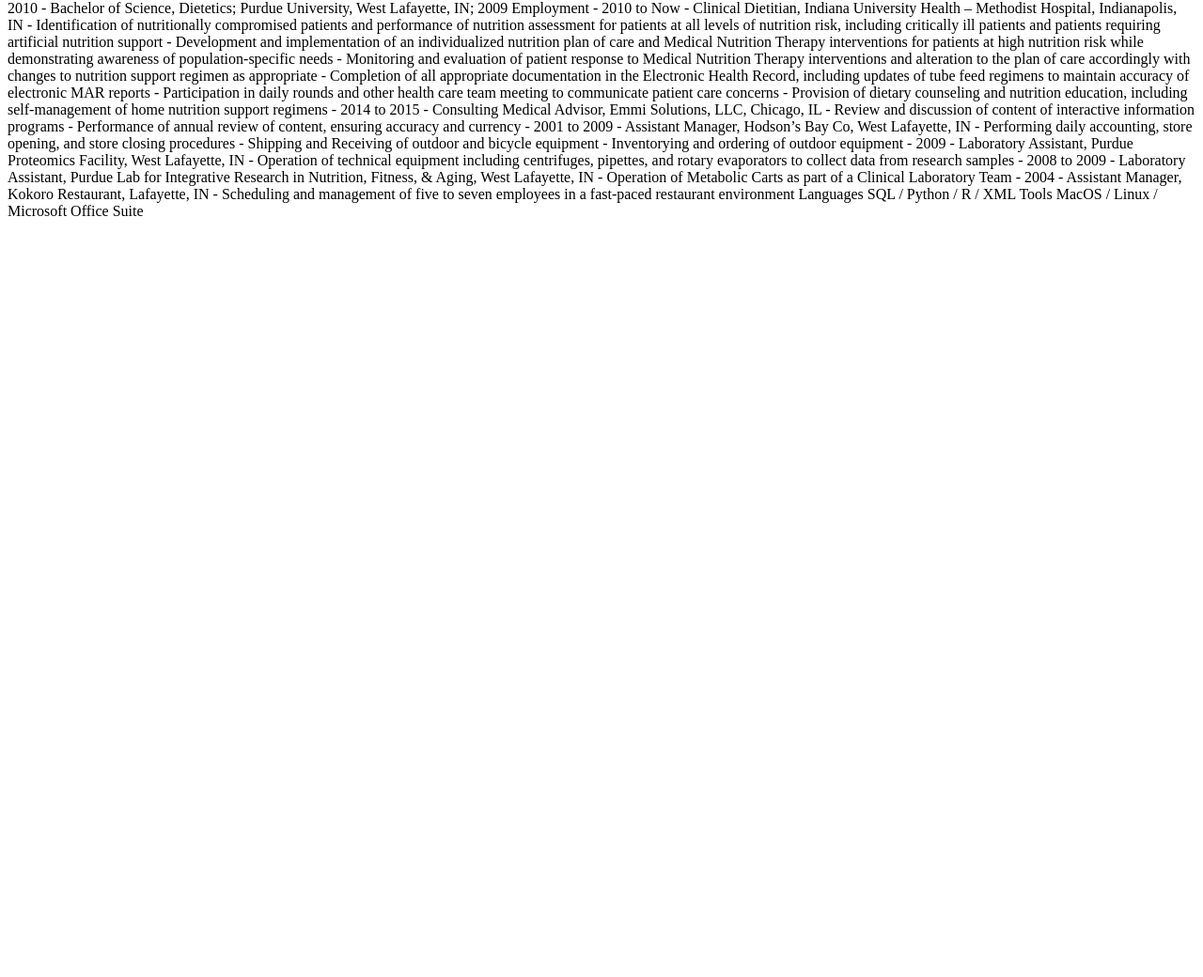
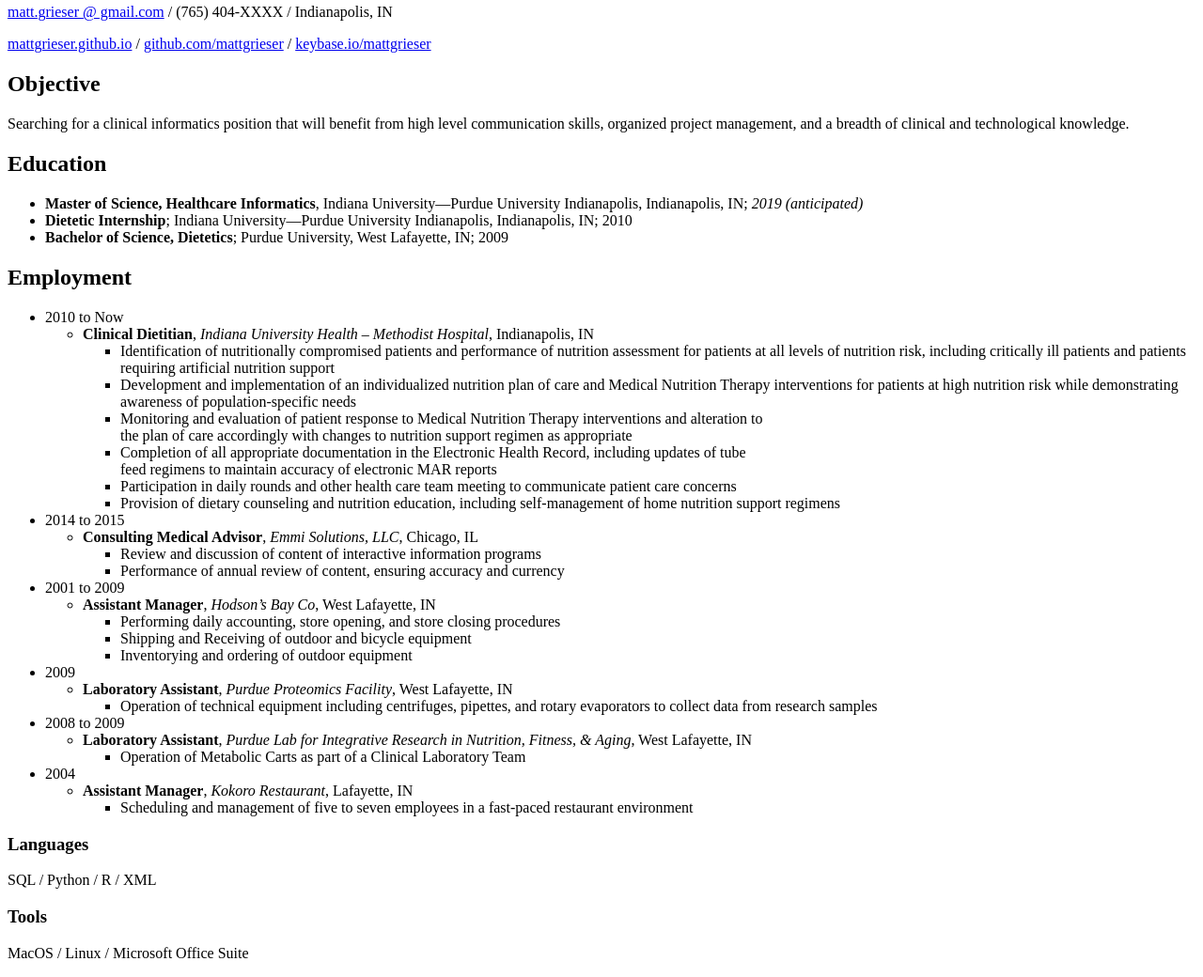
Before and after one commit to mattgrieser/mattgrieser.github.io, a plain HTML site: page index.html in a window 1280 px wide. Shown: the part 62-1102 px from the top of the page at 94% size. Before the commit the page ends 800 px from the top, so only its background shows below. Drawn offline with Linux system fonts and the light colour scheme.

Commit message:
Update index.html

```diff
--- a/index.html
+++ b/index.html
@@ -1,42 +1,92 @@
-Matt Grieser
-matt.grieser @ gmail.com / (765) 404-XXXX / Indianapolis, IN
-mattgrieser.github.io / github.com/mattgrieser / keybase.io/mattgrieser
-Objective
-Searching for a clinical informatics position that will benefit from high level communication skills, organized project management, and a breadth of clinical and technological knowledge.
-Education
-	-	Master of Science, Healthcare Informatics, Indiana University—Purdue University Indianapolis, Indianapolis, IN; 2019 (anticipated)
-	-	Dietetic Internship; Indiana University—Purdue University Indianapolis, Indianapolis, IN; 2010
-	-	Bachelor of Science, Dietetics; Purdue University, West Lafayette, IN; 2009
-Employment
-	-	2010 to Now
-	-	Clinical Dietitian, Indiana University Health – Methodist Hospital, Indianapolis, IN
-	-	Identification of nutritionally compromised patients and performance of nutrition assessment for patients at all levels of nutrition risk, including critically ill patients and patients requiring artificial nutrition support
-	-	Development and implementation of an individualized nutrition plan of care and Medical Nutrition Therapy interventions for patients at high nutrition risk while demonstrating awareness of population-specific needs
-	-	Monitoring and evaluation of patient response to Medical Nutrition Therapy interventions and alteration to
-the plan of care accordingly with changes to nutrition support regimen as appropriate
-	-	Completion of all appropriate documentation in the Electronic Health Record, including updates of tube
-feed regimens to maintain accuracy of electronic MAR reports
-	-	Participation in daily rounds and other health care team meeting to communicate patient care concerns
-	-	Provision of dietary counseling and nutrition education, including self-management of home nutrition support regimens
-	-	2014 to 2015
-	-	Consulting Medical Advisor, Emmi Solutions, LLC, Chicago, IL
-	-	Review and discussion of content of interactive information programs
-	-	Performance of annual review of content, ensuring accuracy and currency
-	-	2001 to 2009
-	-	Assistant Manager, Hodson’s Bay Co, West Lafayette, IN
-	-	Performing daily accounting, store opening, and store closing procedures
-	-	Shipping and Receiving of outdoor and bicycle equipment
-	-	Inventorying and ordering of outdoor equipment
-	-	2009
-	-	Laboratory Assistant, Purdue Proteomics Facility, West Lafayette, IN
-	-	Operation of technical equipment including centrifuges, pipettes, and rotary evaporators to collect data from research samples
-	-	2008 to 2009
-	-	Laboratory Assistant, Purdue Lab for Integrative Research in Nutrition, Fitness, & Aging, West Lafayette, IN
-	-	Operation of Metabolic Carts as part of a Clinical Laboratory Team
-	-	2004
-	-	Assistant Manager, Kokoro Restaurant, Lafayette, IN
-	-	Scheduling and management of five to seven employees in a fast-paced restaurant environment
-Languages
-SQL / Python / R / XML
-Tools
-MacOS / Linux / Microsoft Office Suite
+<h1>Matt Grieser</h1>
+
+<p><a href="mailto://matt.grieser@gmail.com">matt.grieser @ gmail.com</a> / (765) 404-XXXX / Indianapolis, IN </p>
+
+<p><a href="https://mattgrieser@github.io">mattgrieser.github.io</a> / <a href="https://github.com/mattgrieser">github.com/mattgrieser</a> / <a href="https://keybase.io/mattgrieser">keybase.io/mattgrieser</a></p>
+
+<h2>Objective</h2>
+
+<p>Searching for a clinical informatics position that will benefit from high level communication skills, organized project management, and a breadth of clinical and technological knowledge. </p>
+
+<h2>Education</h2>
+
+<ul>
+	<li><strong>Master of Science, Healthcare Informatics</strong>, Indiana University—Purdue University Indianapolis, Indianapolis, IN; <em>2019 (anticipated)</em></li>
+	<li><strong>Dietetic Internship</strong>; Indiana University—Purdue University Indianapolis, Indianapolis, IN; 2010</li>
+	<li><strong>Bachelor of Science, Dietetics</strong>; Purdue University, West Lafayette, IN; 2009</li>
+</ul>
+
+<h2>Employment</h2>
+
+<ul>
+	<li>2010 to Now
+
+		<ul>
+			<li><strong>Clinical Dietitian</strong>, <em>Indiana University Health – Methodist Hospital</em>, Indianapolis, IN
+
+				<ul>
+					<li>Identification of nutritionally compromised patients and performance of nutrition assessment for patients at all levels of nutrition risk, including critically ill patients and patients requiring artificial nutrition support</li>
+					<li>Development and implementation of an individualized nutrition plan of care and Medical Nutrition Therapy interventions for patients at high nutrition risk while demonstrating awareness of population-specific needs</li>
+					<li>Monitoring and evaluation of patient response to Medical Nutrition Therapy interventions and alteration to <br/>the plan of care accordingly with changes to nutrition support regimen as appropriate</li>
+					<li>Completion of all appropriate documentation in the Electronic Health Record, including updates of tube <br/>feed regimens to maintain accuracy of electronic MAR reports </li>
+					<li>Participation in daily rounds and other health care team meeting to communicate patient care concerns</li>
+					<li>Provision of dietary counseling and nutrition education, including self-management of home nutrition support regimens</li>
+				</ul></li>
+		</ul></li>
+	<li>2014 to 2015
+
+		<ul>
+			<li><strong>Consulting Medical Advisor</strong>, <em>Emmi Solutions, LLC</em>, Chicago, IL
+
+				<ul>
+					<li>Review and discussion of content of interactive information programs</li>
+					<li>Performance of annual review of content, ensuring accuracy and currency</li>
+				</ul></li>
+		</ul></li>
+	<li>2001 to 2009
+
+		<ul>
+			<li><strong>Assistant Manager</strong>, <em>Hodson’s Bay Co</em>, West Lafayette, IN
+
+				<ul>
+					<li>Performing daily accounting, store opening, and store closing procedures</li>
+					<li>Shipping and Receiving of outdoor and bicycle equipment </li>
+					<li>Inventorying and ordering of outdoor equipment</li>
+				</ul></li>
+		</ul></li>
+	<li>2009
+
+		<ul>
+			<li><strong>Laboratory Assistant</strong>, <em>Purdue Proteomics Facility</em>, West Lafayette, IN
+
+				<ul>
+					<li>Operation of technical equipment including centrifuges, pipettes, and rotary evaporators to collect data from research samples</li>
+				</ul></li>
+		</ul></li>
+	<li>2008 to 2009
+
+		<ul>
+			<li><strong>Laboratory Assistant</strong>, <em>Purdue Lab for Integrative Research in Nutrition, Fitness, &amp; Aging</em>, West Lafayette, IN
+
+				<ul>
+					<li>Operation of Metabolic Carts as part of a Clinical Laboratory Team</li>
+				</ul></li>
+		</ul></li>
+	<li>2004
+
+		<ul>
+			<li><strong>Assistant Manager</strong>, <em>Kokoro Restaurant</em>, Lafayette, IN
+
+				<ul>
+					<li>Scheduling and management of five to seven employees in a fast-paced restaurant environment </li>
+				</ul></li>
+		</ul></li>
+</ul>
+
+<h3>Languages</h3>
+
+<p>SQL / Python / R / XML</p>
+
+<h3>Tools</h3>
+
+<p>MacOS / Linux / Microsoft Office Suite</p>
```
